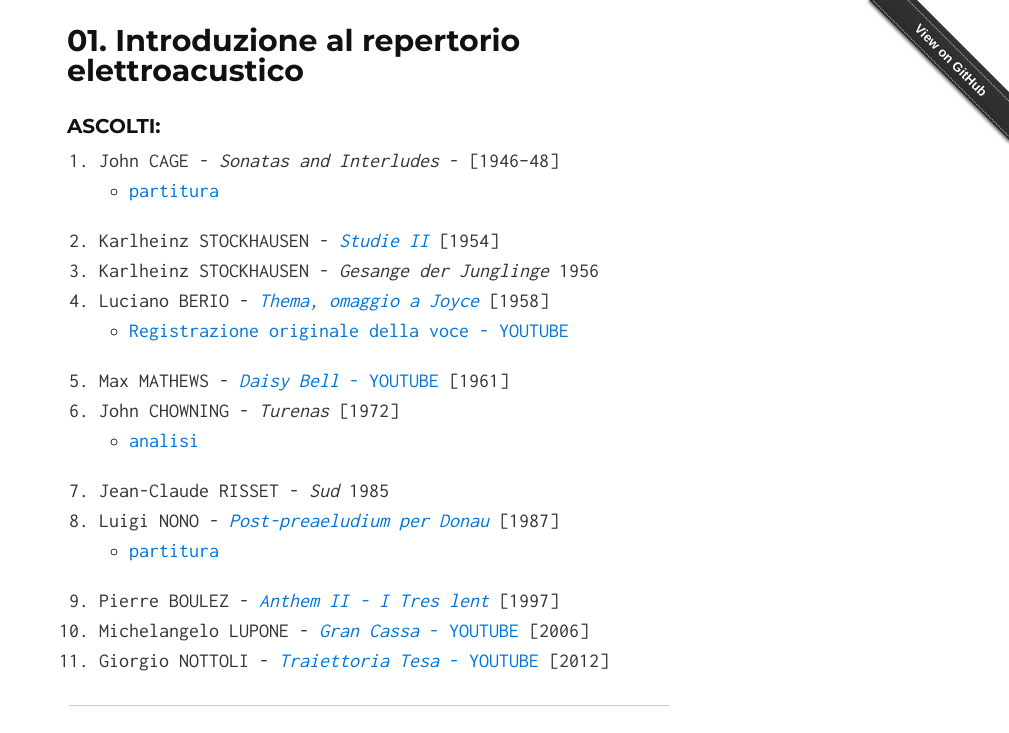
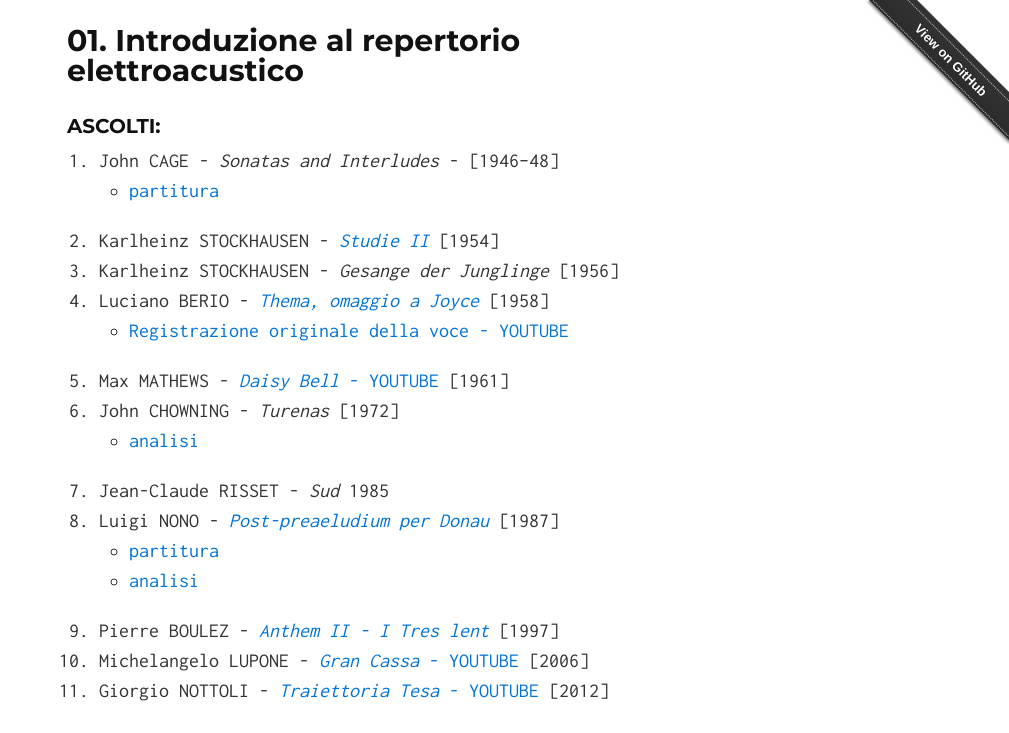
Before and after one commit to grammaton/IMCSC, a Jekyll site: the page built from index.md, in a window 1280 px wide and 900 px high, scrolled down 295 px, cut to the strip 0-733 px from the top of the window. Shown: the whole strip, without its empty margins (271-1280 px from the left). Built offline with Jekyll 4.4.1, drawn with Linux system fonts in a browser that asks for light colours.

Commit message:
Update index.md

```diff
--- a/index.md
+++ b/index.md
@@ -13,7 +13,7 @@
  1. John CAGE - *Sonatas and Interludes* - [1946–48]
    * [partitura](https://copy.com/tD0ddJVzf6sLwkf1)
  2. Karlheinz STOCKHAUSEN - [*Studie II*](https://copy.com/QJyjJjMx96DK0umn) [1954]
- 3. Karlheinz STOCKHAUSEN - *Gesange der Junglinge* 1956
+ 3. Karlheinz STOCKHAUSEN - *Gesange der Junglinge* [1956]
  4. Luciano BERIO - [*Thema, omaggio a Joyce*](https://copy.com/AD3Idwj1ZeWr8Iw3) [1958]
    * [Registrazione originale della voce - YOUTUBE](https://www.youtube.com/watch?v=c3IS5Cj_l7w)
  5. Max MATHEWS - [*Daisy Bell* - YOUTUBE](https://www.youtube.com/watch?v=41U78QP8nBk&list=RD41U78QP8nBk) [1961]
@@ -22,6 +22,7 @@
  7. Jean-Claude RISSET - *Sud* 1985
  8. Luigi NONO - [*Post-preaeludium per Donau*](https://copy.com/epwTjv3yK2S37SoA) [1987]
    * [partitura](https://copy.com/btDo94C1vMYhgm17)
+   * [analisi](https://copy.com/HSTLzNLpaS0NjGtz)
  9. Pierre BOULEZ - [*Anthem II - I Tres lent*](https://copy.com/nvUFxEoO6YubGHzo) [1997]
  10. Michelangelo LUPONE - [*Gran Cassa* - YOUTUBE](https://www.youtube.com/watch?v=chhxK_RhZIk) [2006]
  11. Giorgio NOTTOLI - [*Traiettoria Tesa* - YOUTUBE](https://www.youtube.com/watch?v=bqjLSPv-KXs) [2012]
```
